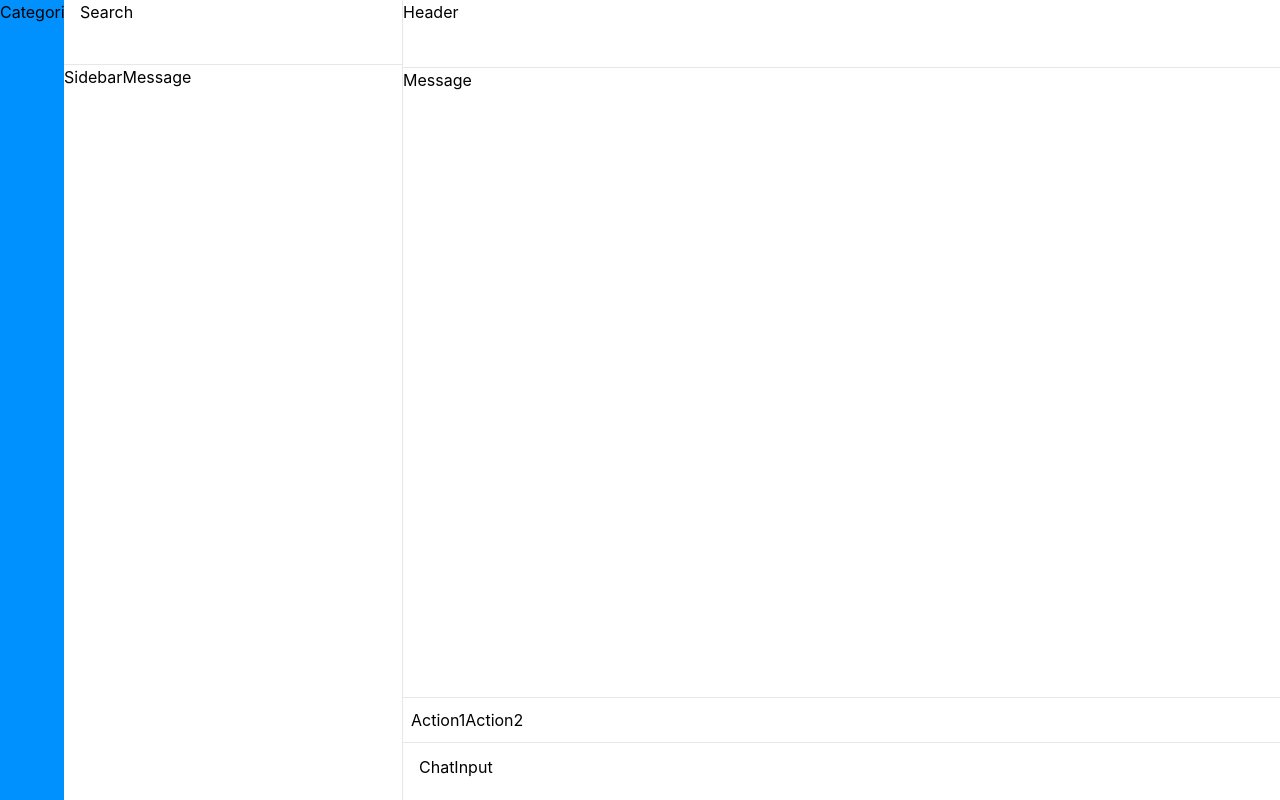
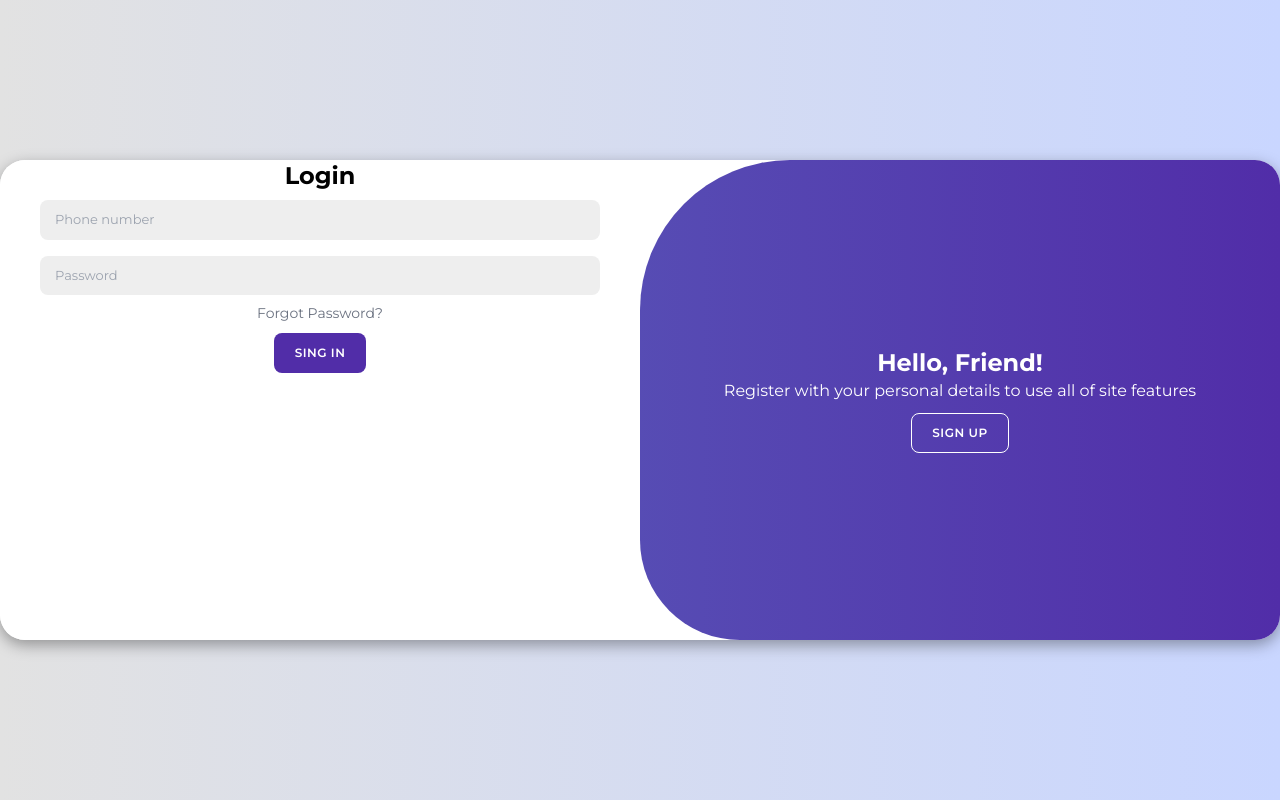
Before and after one commit to quangthao2002/Chat-Web-FE, a React (Vite) app: page / in a window 1280 px wide. Built offline with nearby package versions, Linux system fonts and the light colour scheme.

Commit message:
signup-signin

```diff
--- a/package.json
+++ b/package.json
@@ -11,6 +11,9 @@
     "preview": "vite preview"
   },
   "dependencies": {
+    "@fortawesome/fontawesome-svg-core": "^6.5.1",
+    "@fortawesome/free-solid-svg-icons": "^6.5.1",
+    "@fortawesome/react-fontawesome": "^0.2.0",
     "react": "^18.2.0",
     "react-dom": "^18.2.0"
   },
--- a/src/App.tsx
+++ b/src/App.tsx
@@ -3,11 +3,14 @@
 import Header from "./components/header"
 import Message from "./components/message"
 import Sidebar from "./components/sidebar"
+import Login from "./components/loginForm"
 
 function App() {
   return (
     <div>
-      <div className="flex">
+
+      <Login/>
+      {/* <div className="flex">
         <Categories />
         <Sidebar />
 
@@ -16,7 +19,7 @@
           <Message />
           <Chat />
         </div>
-      </div>
+      </div> */}
     </div>
   )
 }
--- /dev/null
+++ b/src/components/loginForm/index.jsx
@@ -0,0 +1,68 @@
+import React, { useState } from "react"
+import "./style.css"
+import { FontAwesomeIcon } from "@fortawesome/react-fontawesome"
+import { faLock, faMobileScreenButton } from "@fortawesome/free-solid-svg-icons"
+
+const Login = () => {
+  const [isActive, setIsActive] = useState(false);
+
+  const handleAddClassActice = () => {
+    setIsActive(!isActive);
+  };
+
+
+
+
+
+
+  return (
+    <div className="wrapper-page">
+      <div className={`container ${isActive ? 'active' : ''}`} id="container">
+        <div className="form-container sign-up">
+          <form >
+            <h1>Create Account</h1>
+            <input type="text" name="name" id="name" placeholder="full name" required />
+            {/* <FontAwesomeIcon icon={faMobileScreenButton} /> */}
+            <input type="text" name="phone" id="phone" placeholder="Phone number" />
+            {/* <FontAwesomeIcon icon={faLock} /> */}
+            <input type="password" name="password" id="password" placeholder="Password" />
+            <button >
+              Sign up
+            </button>
+          </form>
+        </div>
+        <div className="form-container sign-in">
+          <form>
+            <h1>Login</h1>
+            {/* <FontAwesomeIcon icon={faMobileScreenButton} /> */}
+            <input type="text" name="phone" id="phone" placeholder="Phone number" />
+            {/* <FontAwesomeIcon icon={faLock} /> */}
+            <input type="password" name="password" id="password" placeholder="Password" />
+            <a class="inline-block align-baseline font-weight-400 text-sm text-gray-500 hover:text-blue-800" href="#">
+              Forgot Password?
+            </a>
+            <button >
+              Sing in
+            </button>
+          </form>
+        </div>
+        <div class="toggle-container">
+            <div class="toggle">
+                <div class="toggle-panel toggle-left">
+                    <h1>Welcome Back!</h1>
+                    <p>Enter your personal details to use all of site features</p>
+                    <button className="hd" id="login" onClick={handleAddClassActice}>Sign In</button>
+                </div>
+                <div className="toggle-panel toggle-right">
+                    <h1>Hello, Friend!</h1>
+                    <p>Register with your personal details to use all of site features</p>
+                    <button className="hd" id="register" onClick={handleAddClassActice}>Sign Up</button>
+                </div>
+            </div>
+      </div>
+      </div>
+    </div>
+  )
+}
+
+export default Login
--- /dev/null
+++ b/src/components/loginForm/script.js
@@ -0,0 +1,11 @@
+const container = document.getElementById('container');
+const registerBtn = document.getElementById('register');
+const loginBtn = document.getElementById('login');
+
+registerBtn.addEventListener('click', () => {
+    container.classList.add("active");
+});
+
+loginBtn.addEventListener('click', () => {
+    container.classList.remove("active");
+});
--- /dev/null
+++ b/src/components/loginForm/style.css
@@ -0,0 +1,157 @@
+@import url('https://fonts.googleapis.com/css2?family=Montserrat:ital,wght@0,100..900;1,100..900&display=swap');
+
+*{
+    font-family: 'Montserrat',sans-serif;
+    margin: 0;
+    padding: 0;
+    box-sizing: border-box;
+}
+.wrapper-page{
+    background-color: #c9d6ff;
+    background: linear-gradient(to right, #e2e2e2, #c9d6ff);
+    display: flex;
+    align-items: center;
+    justify-content: center;
+    flex-direction: column;
+    height: 100vh;
+}
+.container{
+    background-color: #fff;
+    border-radius: 25px;
+    box-shadow: 0 5px 15px rgba(0, 0, 0, 0.35);
+    position: relative;
+    overflow: hidden;
+    width: 50%;
+    max-width: 100%;
+    min-height: 480px;
+    align-items: center;
+}
+.container button{
+    background-color:  #512da8;
+    color: #fff;
+    font-size: 12px;
+    padding: 10px 20px;
+    border: 1px solid transparent;
+    border-radius: 8px;
+    font-weight: 600 ;
+    letter-spacing: 0.5px;
+    text-transform: uppercase;
+    margin-top: 10px;
+    cursor: pointer;
+}
+.container button.hd{
+    background-color: transparent;
+    border-color: #fff;
+}
+.container form{
+    background-color: #fff;
+    display: flex;
+    flex-direction: column;
+    align-items: center;
+    padding: 0 40px;
+    height: 100%;
+}
+.container input{
+    background-color:  #eee;
+    border: none;
+    margin: 8px 0;
+    padding: 10px 15px;
+    font-size: 13px;
+    border-radius: 8px;
+    width: 100%;
+    outline: none;
+}
+.form-container{
+    position: absolute;
+    top: 0;
+    height: 100%;
+    transition: all 0.6s ease-in-out;
+}
+.sign-in{
+    left: 0;
+    width: 50%;
+    z-index: 2;
+}
+.container.active .sign-in{
+    transform: translateX(100%);
+}
+
+.sign-up{
+    left: 0;
+    width: 50%;
+    z-index: 1;
+    opacity: 0;
+}
+.container.active .sign-up{
+    transform: translateX(100%);
+    opacity: 1;
+    z-index: 5 ;
+    animation: move 0.6s
+}
+@keyframes move {
+    0%,49.99%{
+        opacity: 0;
+        z-index: 1;
+    }
+    50%,100%{
+        opacity: 1;
+        z-index: 5;
+    }
+}
+
+.toggle-container{
+    position: absolute;
+    top: 0;
+    left: 50%;
+    width: 50%;
+    height: 100%;
+    overflow: hidden;
+    transition: all 0.6s ease-in-out;
+    border-radius:  150px 0  0 100px;
+    z-index: 1000;
+}
+.container.active .toggle-container{
+    transform: translateX(-100%);
+    border-radius: 0 150px 100px 0;
+}
+.toggle{
+    background-color: #512da8;
+    height: 100%;
+    background: linear-gradient(to right, #5c6bc0, #512da8);
+    color: #fff;
+    position: relative;
+    left: -100%;
+    width: 200%;
+    transform: translateX(0);
+    transition: all 0.6s ease-in-out;
+}
+.container.active .toggle{
+    transform: translateX(50%);
+}
+.toggle-panel{
+    position: absolute;
+    width: 50%;
+    height: 100%;
+    display: flex;
+    justify-content: center;
+    align-items: center;
+    flex-direction: column;
+    padding: 0 20px;
+    text-align: center;
+    top: 0;
+    transform: translateX(0);
+    transition: all 0.6s ease-in-out;
+}
+.toggle-left{
+    transform: translateX(-200%);
+}
+.container.active .toggle-left{
+    transform: translateX(0);
+}
+.toggle-right{
+    right: 0;
+    transform: translateX(0);
+}
+.container.active .toggle-right{
+    transform: translateX(200%);
+}
--- a/src/index.css
+++ b/src/index.css
@@ -1,10 +1,8 @@
+@import url('https://fonts.googleapis.com/css2?family=Montserrat:ital,wght@0,100..900;1,100..900&display=swap');
 @tailwind base;
 @tailwind components;
 @tailwind utilities;
 
-:root {
-  font-family: Inter, system-ui, Avenir, Helvetica, Arial, sans-serif;
-}
 
 *::after,
 *::before,
@@ -13,3 +11,12 @@
   padding: 0;
   box-sizing: border-box;
 }
+h1 {
+  @apply text-2xl;
+  @apply font-bold;
+
+}
+
+input {
+  @apply border border-gray-500;
+}
```
Also changed, not shown: 1 other file (tests, documents, lock files or other folders).
